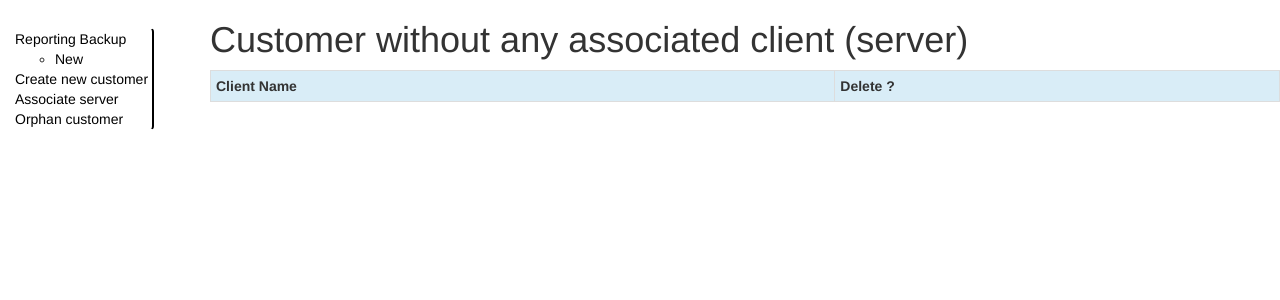
After one commit to Sn4kY/baculareport, a PHP site: page /orphan_customers.php in a window 1280 px wide. The commit adds this page. Shown: the top 300 px of the page. Run offline with PHP 8.4, Linux system fonts and the light colour scheme; data comes from the database, SQL or seed files in the repository; lists and menus that the app fills with data are empty.

Commit message:
Search and delete customer without client (server)

```diff
--- a/navbar.php
+++ b/navbar.php
@@ -5,6 +5,7 @@
 			<li><a href="#New">New</a></li>
 		</ul>
 	</li>
-	<li><a href="add_client.php">Create new client</a></li>
+	<li><a href="add_client.php">Create new customer</a></li>
 	<li><a href="add_server.php">Associate server</a></li>
+	<li><a href="orphan_customers.php">Orphan customer</a></li>
 </ul>
--- /dev/null
+++ b/orphan_customers.php
@@ -0,0 +1,46 @@
+<?php require_once("header.php"); ?>
+<body>
+<?php
+
+require_once("includes.php");
+require_once("navbar.php");
+
+?>
+<h1>Customer without any associated client (server)</h1>
+<table class="table table-striped table-bordered table-hover table-condensed">
+<!--    <caption><div>Detail du rapport</div></caption>-->
+ 	<tr class="info"><th>Client Name</th><th>Delete ?</th></tr>
+<?php
+// Customer Infos
+$result = $bdd->prepare('SELECT customer_billing.customer_id, customer_billing.customer_name
+FROM customer_billing
+LEFT OUTER JOIN client_customer_assoc on client_customer_assoc.customer_id = customer_billing.customer_id
+WHERE client_customer_assoc.customer_id IS NULL;');
+
+$result->execute();
+while ($row = $result->fetch()) {
+	$customerName = $row['customer_name'];
+	$customerId = $row['customer_id'];
+	printf("<tr><td>%s</td>", $customerName);
+	printf("<td><a href=\"orphan_customers.php?delete=true&customerId=%s\"><img src=\"res/delete.png\" alt=\"edit\" /></a></td></tr>",$customerId);
+	}
+	echo "</tr>";
+$result->closeCursor();
+?>
+</table>
+
+<?php
+//Unlinking client<=>customer
+if (isset($_GET['delete']) && isset($_GET['customerId'])) {
+	if ($_GET['delete'] == true) {
+		#$clientId = sprintf("%d",$_GET['clientId']);
+		$SQLunlink = $bdd->prepare('
+			DELETE FROM customer_billing WHERE customer_id=?
+		');
+
+		$SQLunlink->execute(array($_GET['customerId']));
+	}
+}
+?>
+</body>
+</html>
```
Also changed, not shown: res/delete.png (added).
